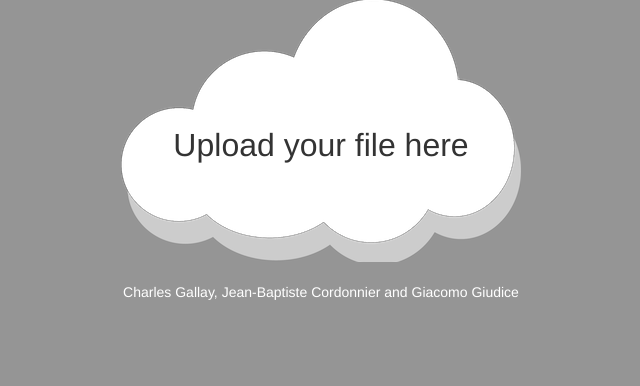
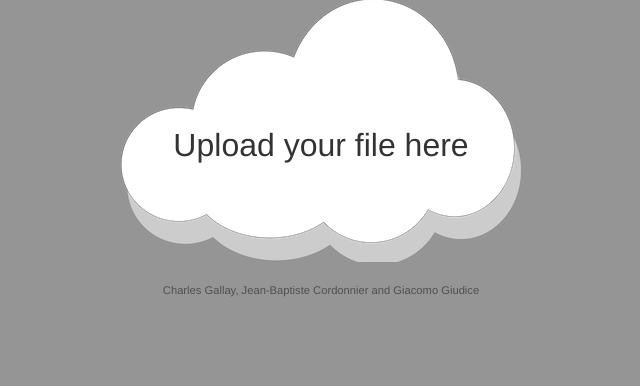
Before and after one commit to EPFLCloudPrint/EPFLCloudPrint, a PHP site: page / in a window 1280 px wide. Shown: the part 81-467 px from the top of the page, without its empty margins (319-959 px from the left). Run offline with PHP 8.4, Linux system fonts and the light colour scheme; some libraries are stand-ins or nearby versions.

Commit message:
add footer css

```diff
--- a/styles.css
+++ b/styles.css
@@ -157,6 +157,11 @@ h1
   color: white;
 }
 
+#footer p {
+  font-size: 0.8em;
+  color: #505050;
+}
+
 #body{
   background:#959595;
 }
```
